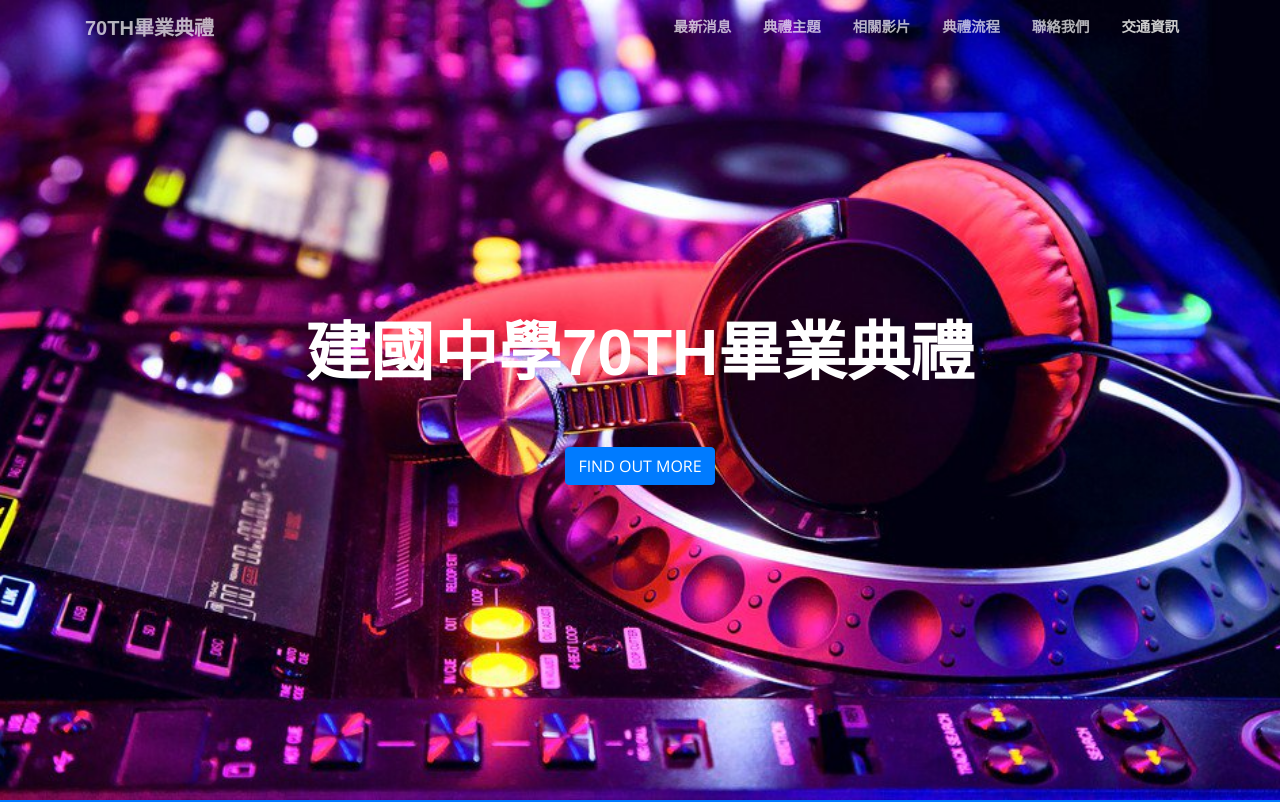
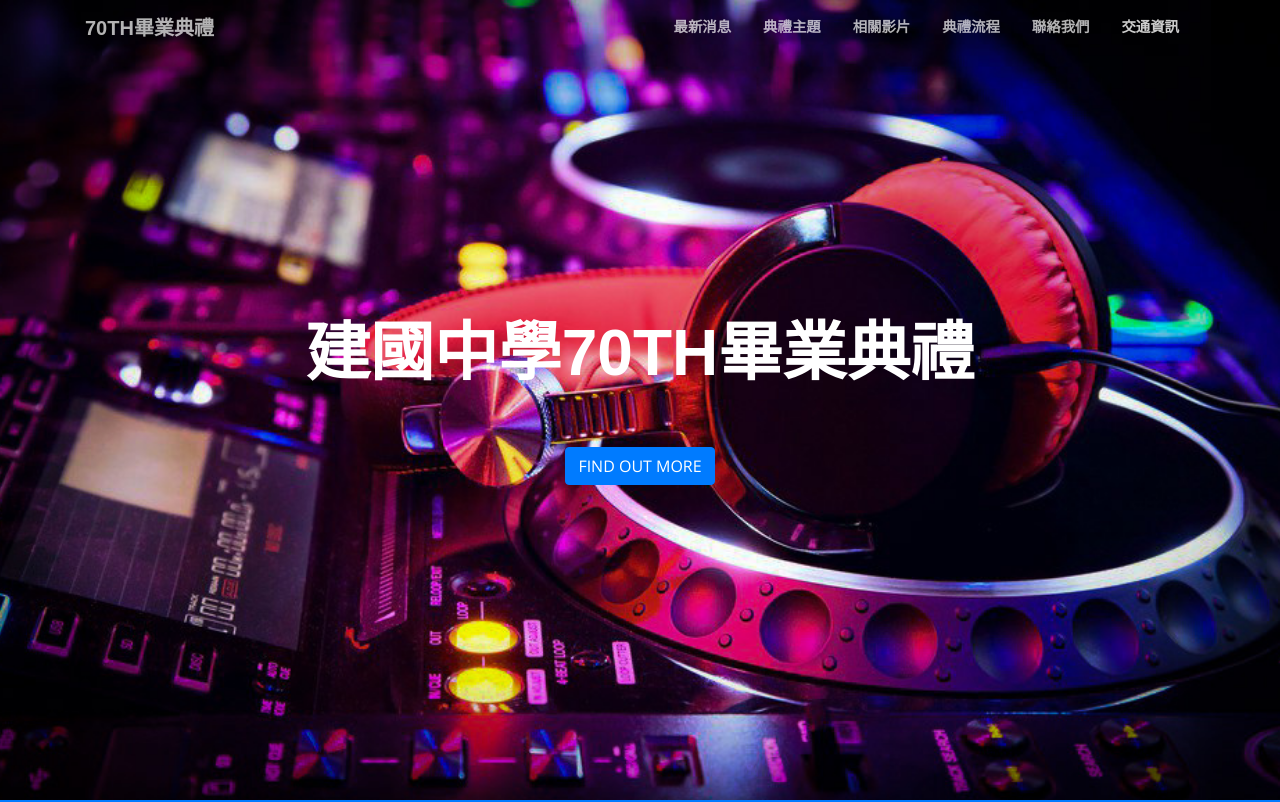
Before and after one commit to INFOR-29th/CK-70th-Graduation, a website with bundled scripts: page frontend/index.html in a window 1280 px wide. Shown: the top 802 px of the page. Built offline with nearby package versions, Linux system fonts and the light colour scheme.

Commit message:
Add dj2-2

```diff
--- a/frontend/css/creative.css
+++ b/frontend/css/creative.css
@@ -169,7 +169,7 @@ img::-moz-selection {
 header.masthead {
   padding-top: 10rem;
   padding-bottom: calc(10rem - 56px);
-  background: url("../img/dj2.jpg");
+  background: url("../img/dj2-2.jpg");
   background-position: center center;
   -webkit-background-size: cover;
   -moz-background-size: cover;
```
Also changed, not shown: frontend/img/dj2-2.jpg (added).
